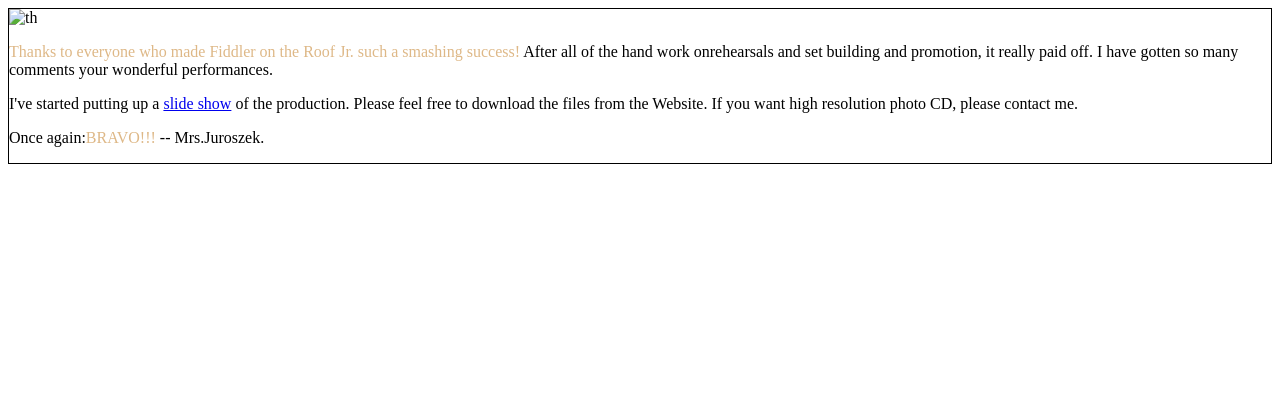
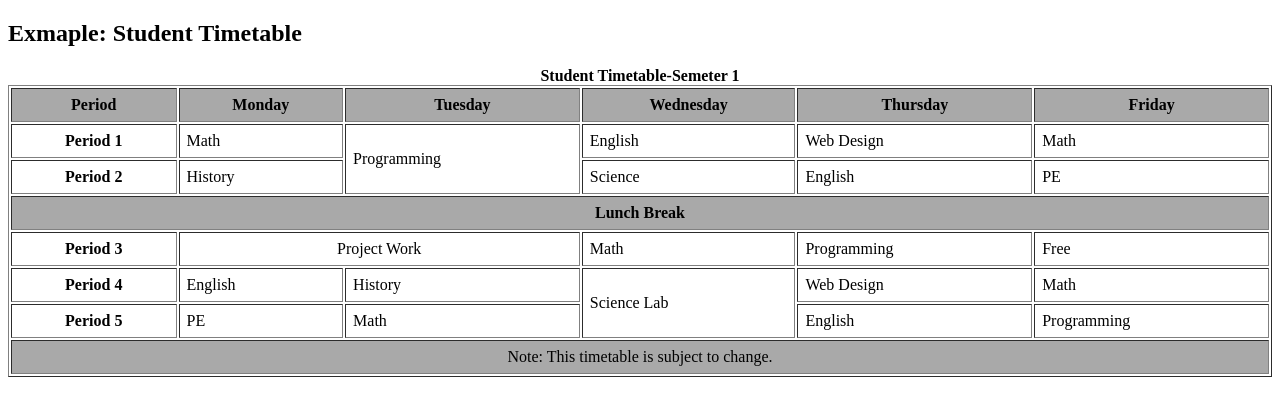
Before and after one commit to BaoDung1205/test, a plain HTML site: page index.html in a window 1280 px wide. Drawn offline with Linux system fonts and the light colour scheme.

Commit message:
Add files via upload

```diff
--- a/index.html
+++ b/index.html
@@ -1,21 +1,74 @@
 <!DOCTYPE html>
 <html>
+
 <head>
     <meta charset="UTF-8">
     <meta name="viewport" content="width=device-width, initial-scale=1.0">
     <title>Document</title>
 </head>
+
 <body>
-    <div style="border: 1px solid black;">
-      <img src="./img/fiddlegitr.jpg" alt="th">
+    <h2>Exmaple: Student Timetable</h2>
+    <p style="text-align:center; margin: 0;"><b>Student Timetable-Semeter 1</b></p>
+    <table border= "1" width="100%" height="90" cellpadding="7" >
+        <thead>
+            <tr style="background-color: darkgray;"">
+                <th> Period</th>
+                <th> Monday</th>
+                <th> Tuesday</th>
+                <th> Wednesday</th>
+                <th> Thursday</th>
+                <th> Friday</th>
+            </tr>
+        </thead>
+        <tbody>
+            <tr>
+                <th> Period 1</th>
+                <td> Math</td>
+                <td rowspan="2">Programming</td>
+                <td> English</td>
+                <td> Web Design</td>
+                <td> Math</td>
 
-      <p> <span style="color: burlywood;"> Thanks to everyone who made Fiddler on the Roof Jr. such a smashing success!</span> After all of the hand work onrehearsals and set building and promotion, it really paid off. I have gotten so many comments your wonderful performances.</p>
+            </tr>
+            <tr>
+                <th> Period 2</th>
+                <td> History</td>
+                <td> Science</td>
+                <td> English</td>
+                <td> PE</td>
+            </tr>
+            <tr>
+                <th colspan="8" style="background-color: darkgray;"> Lunch Break</th>
+            </tr>
+            <tr>
+                <th> Period 3</th>
+                <td colspan="2" style="text-align: center;">Project Work</td>
+                <td> Math</td>
+                <td> Programming</td>
+                <td> Free</td>
+            </tr>
+            <tr>
+                <th> Period 4</th>
+                <td> English</td>
+                <td> History</td>
+                <td rowspan="2">Science Lab</td>
+                <td> Web Design</td>
+                <td> Math</td>
+            </tr>
+            <th> Period 5</th>
+            <td> PE</td>
+            <td> Math</td>
+            <td> English</td>
+            <td> Programming</td>
+        </tbody>
+        <tfoot>
+            <tr>
+                <td style="background-color: darkgray;";" colspan="6" align="center">Note: This timetable
+                    is subject to change.</td>
+            </tr>
+        </tfoot>
+    </table>
+</body>
 
-     <p>I've started putting up a <a href="./slide1.html">slide show</a> of the production. Please feel free to download the files from the Website. If you want high resolution photo CD, please contact me.</p>
-        <p> Once again:<span style="color: burlywood;" >BRAVO!!! </span> -- Mrs.Juroszek.</p>
-    </div>
-
-
-
-</body>
 </html>
```
